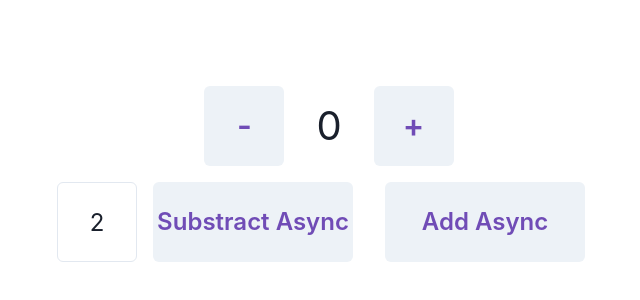
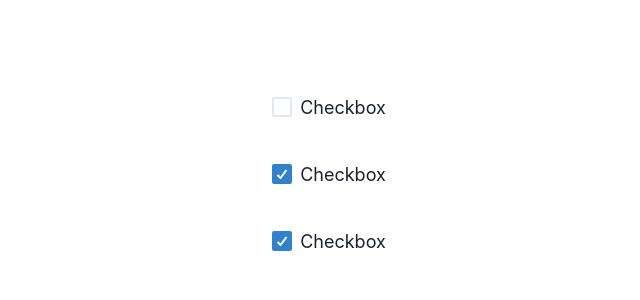
Before and after one commit to ibystm/chakra-ui-playground, a React (Create React App) app: page / in a window 1280 px wide. Shown: the part 226-526 px from the top of the page, without its empty margins (311-951 px from the left). Built offline with nearby package versions, Linux system fonts and the light colour scheme.

Commit message:
remove couter component from app.

```diff
--- a/src/App.tsx
+++ b/src/App.tsx
@@ -1,9 +1,9 @@
-import { Box } from "@chakra-ui/react";
+import {Box} from "@chakra-ui/react";
 import React from "react";
-import { useSelector } from "./app/hooks";
-import { Counter } from "./features/counter/Counter";
-import { selectLoadingStatus } from "./features/counter/counterSlice";
-import { Loading } from "./features/loading/Loading";
+import {useSelector} from "./app/hooks";
+import {selectLoadingStatus} from "./features/counter/counterSlice";
+import {Loading} from "./features/loading/Loading";
+import ToDoList from './features/toDoList/ToDoList';
 
 function App() {
   const loadingState = useSelector(selectLoadingStatus);
@@ -16,9 +16,9 @@ function App() {
       alignItems="center"
       justifyContent="center"
       position="relative"
-      bg={loading ? "#000" : undefined}
+      bg={loading ? "#E7F3FA" : undefined}
     >
-      <Counter />
+      <ToDoList />
       {loading && <Loading />}
     </Box>
   );
--- a/src/features/counter/Counter.tsx
+++ b/src/features/counter/Counter.tsx
@@ -1,4 +1,4 @@
-import { Box, Button, Flex, Input } from "@chakra-ui/react";
+import { Box, Button, Flex, Input, VStack } from "@chakra-ui/react";
 import React, { useState } from "react";
 import { useAppDispatch, useSelector } from "../../app/hooks";
 import {
@@ -22,8 +22,8 @@ export function Counter() {
   };
 
   return (
-    <Box>
-      <Flex align="center" justify="center" marginBottom={4}>
+    <VStack spacing={8}>
+      <Flex align="center" justify="center">
         <Button
           fontSize="32px"
           color="rgb(112, 76, 182)"
@@ -45,7 +45,7 @@ export function Counter() {
           w="80px"
           marginLeft={8}
           marginRight={8}
-          fontSize="32px"
+          fontSize="3xl"
           // className={styles.button}
           aria-label="Increment value"
           onClick={() => dispatch(increment())}
@@ -86,6 +86,6 @@ export function Counter() {
           Add Async
         </Button>
       </Flex>
-    </Box>
+    </VStack>
   );
 }
--- /dev/null
+++ b/src/features/toDoList/ToDoList.tsx
@@ -0,0 +1,18 @@
+import { Checkbox, VStack } from "@chakra-ui/react";
+import React from "react";
+
+const ToDoList = () => {
+  return (
+    <VStack spacing={10} direction="row">
+      <Checkbox size="lg">Checkbox</Checkbox>
+      <Checkbox size="lg" defaultIsChecked>
+        Checkbox
+      </Checkbox>
+      <Checkbox size="lg" defaultIsChecked>
+        Checkbox
+      </Checkbox>
+    </VStack>
+  );
+};
+
+export default ToDoList;
--- a/src/index.tsx
+++ b/src/index.tsx
@@ -1,4 +1,8 @@
-import { ChakraProvider } from "@chakra-ui/react";
+import {
+  ChakraProvider,
+  ColorModeScript,
+  theme as defaultTheme,
+} from "@chakra-ui/react";
 import React from "react";
 import ReactDOM from "react-dom";
 import { Provider } from "react-redux";
@@ -10,7 +14,8 @@ import * as serviceWorker from "./serviceWorker";
 ReactDOM.render(
   <React.StrictMode>
     <Provider store={store}>
-      <ChakraProvider>
+      <ColorModeScript />
+      <ChakraProvider theme={defaultTheme}>
         <App />
       </ChakraProvider>
     </Provider>
```
